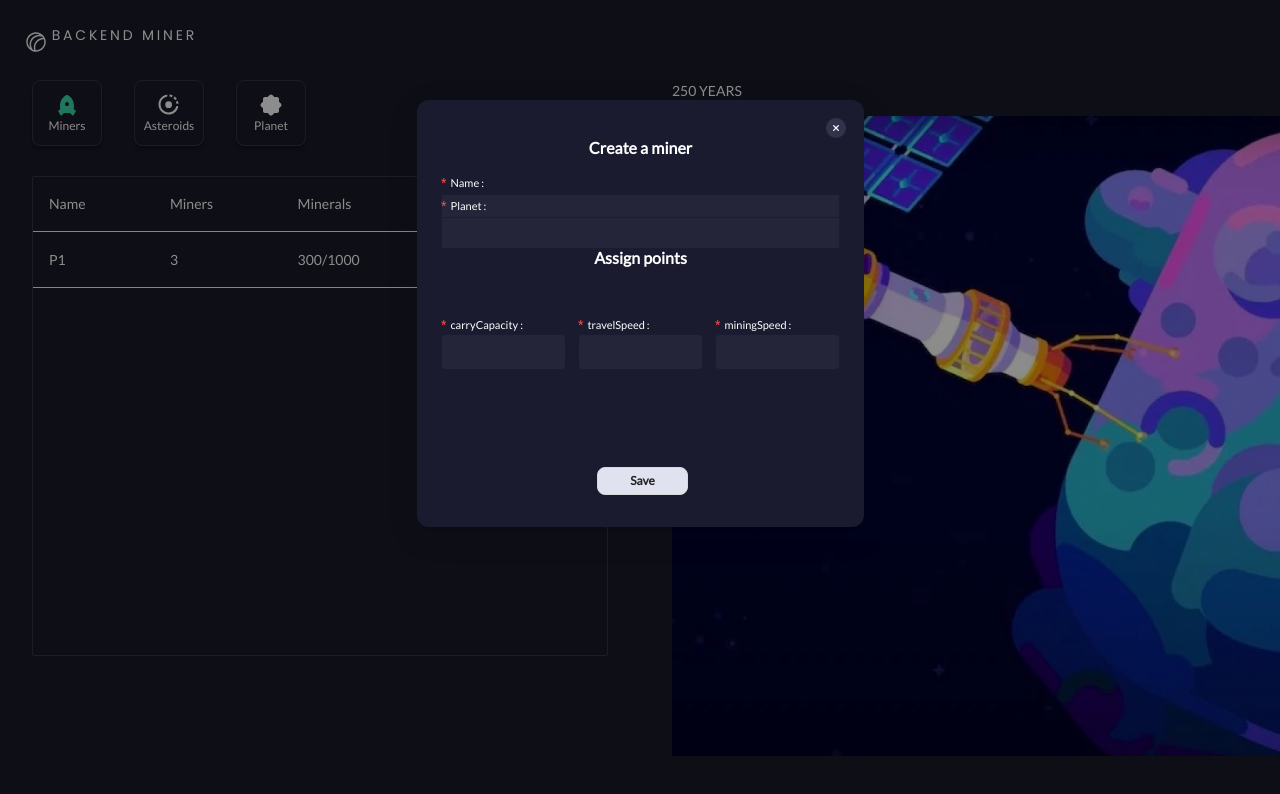
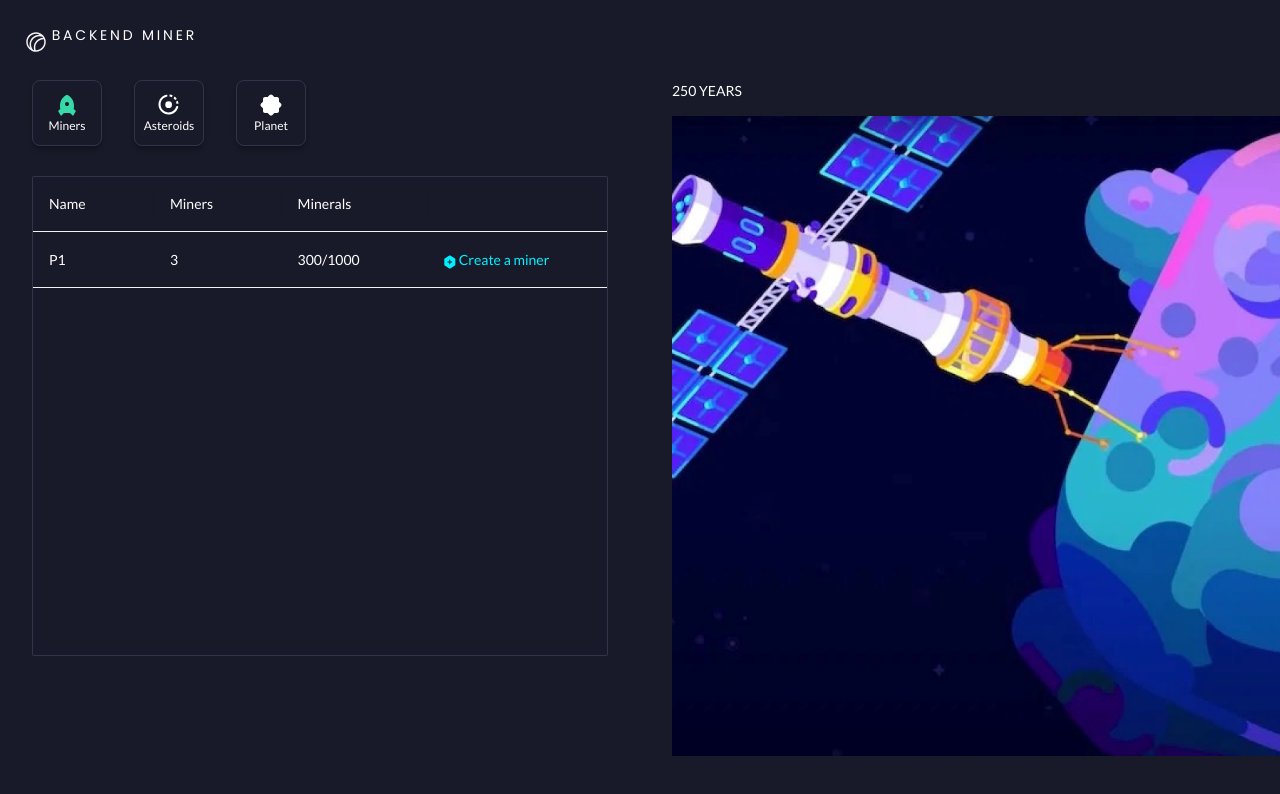
Before and after one commit to casey0808/asteroids-ts, a React (Create React App) app: page / in a window 1280 px wide. Shown: the top 794 px of the page. Built offline with nearby package versions, Linux system fonts and the light colour scheme; a web font is replaced by a local one.

Commit message:
fix: reset modal state

```diff
--- a/src/components/Content.tsx
+++ b/src/components/Content.tsx
@@ -49,7 +49,7 @@ const Content = () => {
   ];
 
   const [colKey, setColKey] = useState('planet');
-  const [modal, setModal] = useState(true);
+  const [modal, setModal] = useState(false);
 
   const data: IPlanetData[] = [
     { name: 'P1', miners: 3, minerals: '300/1000', key: 1 },
```
